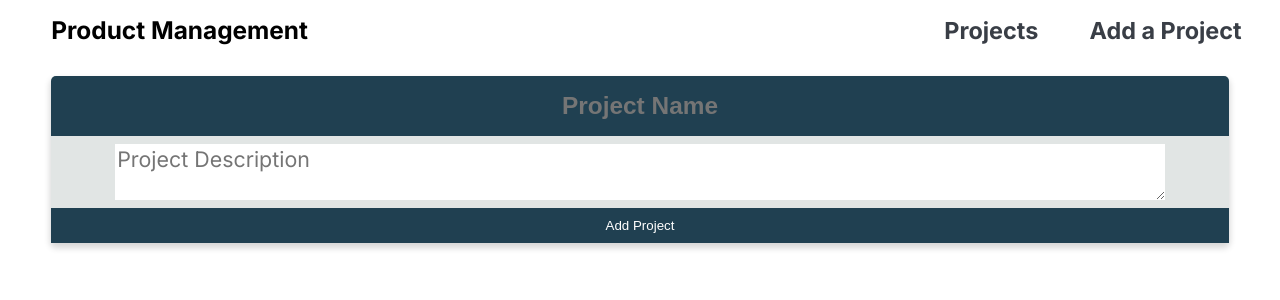
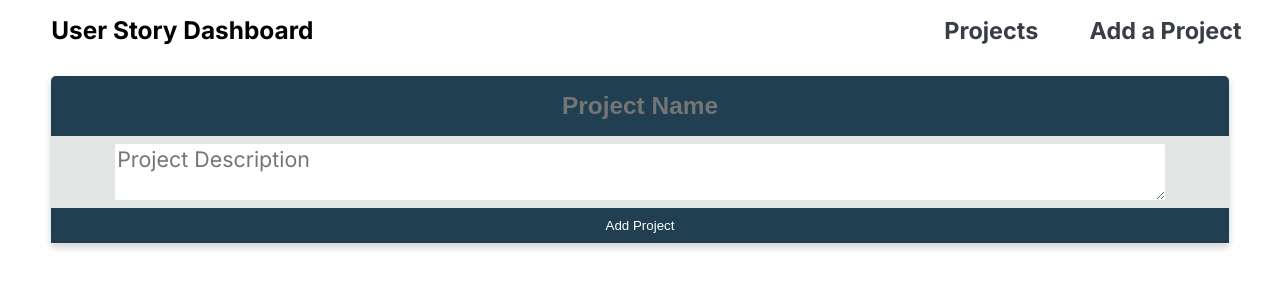
Before and after one commit to mikesnacki/productdashboard, a React (Create React App) app in the folder client/: page /addproject in a window 1280 px wide. Shown: the top 300 px of the page. Built offline with nearby package versions, Linux system fonts and the light colour scheme.

Commit message:
reasonable place to deploy

```diff
--- a/client/public/index.html
+++ b/client/public/index.html
@@ -7,7 +7,7 @@
     <meta name="theme-color" content="#000000" />
     <meta
       name="description"
-      content="A product management dashboard for the agile PM"
+      content="A product management dashboard for the agile PM/PO"
     />
     <link rel="apple-touch-icon" href="%PUBLIC_URL%/logo192.png" />
     <!--
@@ -24,7 +24,7 @@
       work correctly both with client-side routing and a non-root public URL.
       Learn how to configure a non-root public URL by running `npm run build`.
     -->
-    <title>PM Dashboard</title>
+    <title>Story Dashboard</title>
   </head>
   <body>
     <noscript>You need to enable JavaScript to run this app.</noscript>
--- a/client/src/App.scss
+++ b/client/src/App.scss
@@ -93,6 +93,10 @@ $gray: #9b9b9b;
     button:hover {
       background-color:$tertiary-color;
       transition: 300ms;
+    }
+
+    textarea{
+      overflow: hidden;
     }
     /*----------------------------- GENERAL STYLING -----------------------------*/
 
--- a/client/src/components/header.js
+++ b/client/src/components/header.js
@@ -19,7 +19,7 @@ export default function Header(){
     return(
         <div>
         {direction && <header className="header space-between">
-          <h1 className="header-text">Product Management</h1>
+          <h1 className="header-text">User Story Dashboard</h1>
           {width >= collapseWidth
             ? <ul className="nav-links">{links}</ul >
             :
--- a/client/src/components/storiesPage.js
+++ b/client/src/components/storiesPage.js
@@ -1,11 +1,9 @@
-import React  from 'react';
+import React, {useState}  from 'react';
 import { useFetch } from "../utilhooks/useFetch"
 import UserProjects from "./userProjects"
 
 export default function StoriesPage(){
-
     let userInfo = []
-
     let res = useFetch(`/api/projects/`)
 
     if (!res.error && !res.loading) {
@@ -15,7 +13,7 @@ export default function StoriesPage(){
     return(
         <div>
             {!res.error && !res.loading && res.response.length >0 &&
-                userInfo.filter(project=>project.projectDeleted===false).map((project, key)=>
+                userInfo.map((project, key)=>
                     <UserProjects
                         key={key}
                         project={project}
--- a/client/src/components/userProjects.js
+++ b/client/src/components/userProjects.js
@@ -1,16 +1,16 @@
-import React, {useState} from 'react';
-import { Redirect } from 'react-router-dom'
+import React, { useState, useRef } from 'react';
 import axios from 'axios'
 import UserStoryPreview from './userStoriesPreview'
 import UserStoryDetail from "./userStoriesDetail"
 import storyDataInputs from "./storyDataInputs"
 import projectDataInputs from "./projectDataInputs"
 
-const UserProjects =({ userInfo, project })=>{
+const UserProjects =({ project })=>{
 
     const [addStoryModal, setAddStoryModal] = useState(false)
     const [storyData, setStoryData] = useState(storyDataInputs())
     const [projectData, setProjectData] = useState(projectDataInputs(project))
+    const textRef = useRef();
 
     const handleChange=(e)=> {
         const name = e.target.name;
@@ -28,6 +28,12 @@ const UserProjects =({ userInfo, project })=>{
         )
     }
 
+    const onChangeHandler = function(e) {
+        const target = e.target;
+        textRef.current.style.height = "30px";
+        textRef.current.style.height = `${target.scrollHeight}px`;
+       };
+
     const addStory = async () => {
         await axios.post(`/api/projects/${projectData.projectID}/addstory`, {...storyData})
         .then(res=> console.log(res.data))
@@ -35,11 +41,15 @@ const UserProjects =({ userInfo, project })=>{
         .catch(err=>console.log(err))
     }
 
+    const sizeAndChange = (e)=>{
+        onChangeHandler(e)
+        handleChange(e)
+    }
+
     const addProject = async () => {
         await axios.post(`/api/projects/addproject`, {...projectData})
         .then(res=> console.log(res.data))
         .catch(err=>console.log(err))
-        return <Redirect to="/"/>
     }
 
     const updateProject = async () => {
@@ -74,7 +84,8 @@ const UserProjects =({ userInfo, project })=>{
             </input>
             <div className="flex-row space-around">
                 <textarea
-                    onChange={handleChange}
+                    ref={textRef}
+                    onChange={sizeAndChange}
                     name="projectDescription"
                     placeholder="Project Description"
                     className="user-project-description" defaultValue={projectData.projectDescription}>
```
